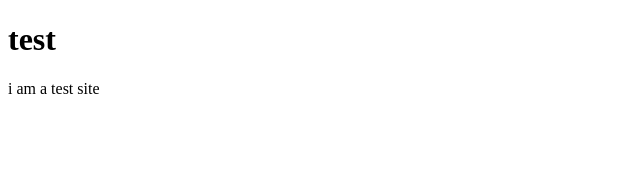
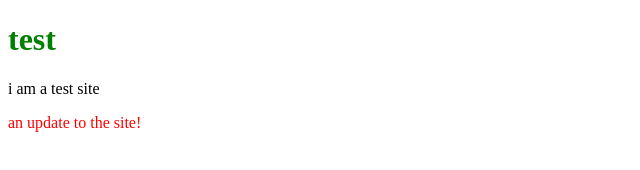
Before and after one commit to fkrog/HTML-CSS-y-Javascript, a plain HTML site: page course/test.html in a window 1280 px wide. Shown: the whole page, without its empty margins (0-640 px from the left). Drawn offline with Linux system fonts and the light colour scheme.

Commit message:
browser sync test

```diff
--- a/course/test.html
+++ b/course/test.html
@@ -4,7 +4,8 @@
 	<title>test</title>
 </head>
 <body>
-<h1>test</h1>
+<h1 style="color: green;">test</h1>
 <p>i am a test site</p>
+<p style="color: red;">an update to the site!</p>
 </body>
 </html>
```
